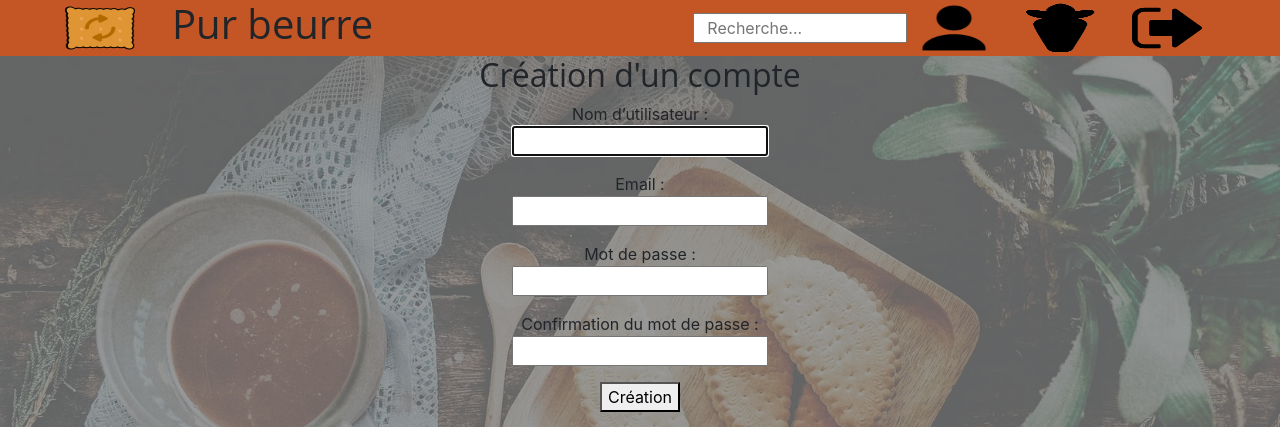
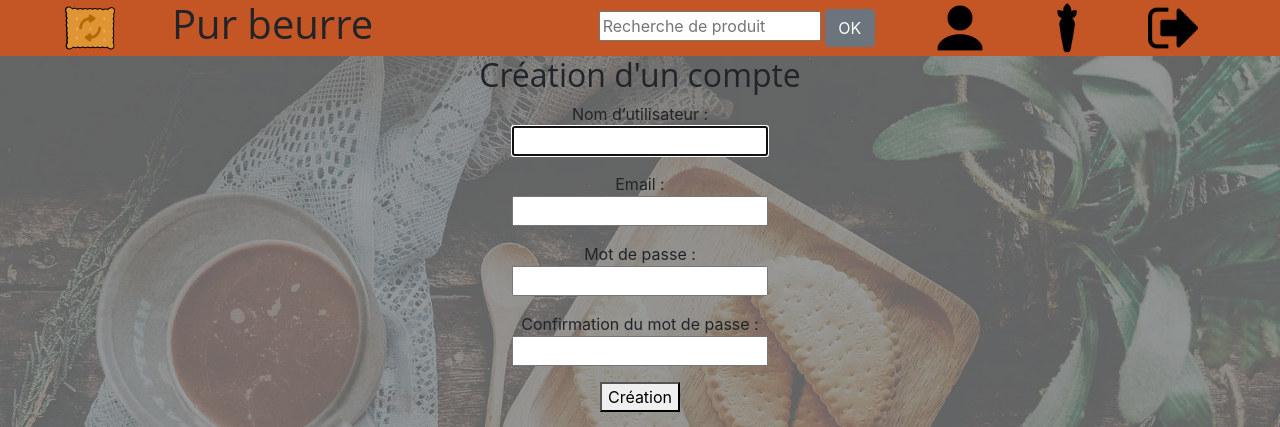
Before and after one commit to Digoin/p11, a Django app: page /signup/ in a window 1280 px wide. Shown: the top 427 px of the page. Run offline with Django 3.2, Linux system fonts and the light colour scheme; some libraries are stand-ins or nearby versions.

Commit message:
header adjustements

```diff
--- a/pur_beurre/main_site/static/main_site/css/style.css
+++ b/pur_beurre/main_site/static/main_site/css/style.css
@@ -18,17 +18,16 @@ footer {
     background-color: #DE9440;
 }
 
+.header-logo {
+    height: 50px;
+}
+
 .bg-img {
     background-color:rgba(0, 0, 0, 0.5);
     background-attachment: fixed;
     background-size: cover;
     background-image: url("../img/main-page-back-ground.png");
     height: 100%;
-}
-
-.img-reverse {
-    -webkit-transform: scaleX(-1);
-    transform: scaleX(-1);
 }
 
 .product-presentation {
--- a/pur_beurre/templates/base/base.html
+++ b/pur_beurre/templates/base/base.html
@@ -10,12 +10,15 @@
 </head>
 <body class="container-fluid bg-image bg-img">
     <header class="row align-items-center justify-content-center">
-      <a class="col-1" href="{% url 'main_site:home' %}"><img class="img-fluid" style="height: 50px; width: 70px" src="{% static 'main_site/img/pur_beurre_logo.png' %}"></a>
-      <h1 class="col-2 col-sm-3 col-md-4 col-lg-5">Pur beurre</h1>
-      <input class="col-4 col-sm-3 col-lg-2" type="text" placeholder="Recherche...">
-      <a class="col-4 col-sm-1" href="{% url 'main_site:account' %}"><img class="img-fluid" style="height: 50px; width: 70px" src="{% static 'main_site/img/user-logo.png' %}"></a>
-      <a class="col-4 col-sm-1" href="{% url 'main_site:favorites' %}"><img class="img-fluid" style="height: 50px; width: 70px" src="{% static 'main_site/img/carrot-logo.png' %}"></a>
-      <a class="col-4 col-sm-1" href="{% url 'user_management:logout' %}"><img class="img-fluid"style="height: 50px; width: 70px" src="{% static 'main_site/img/deconection-logo.png' %}"></a>
+      <a class="col-4 col-xs-3 col-sm-2 col-md-1" href="{% url 'main_site:home' %}"><img class="img-fluid header-logo" src="{% static 'main_site/img/pur_beurre_logo.png' %}"></a>
+      <h1 class="col-6 col-sm-4">Pur beurre</h1>
+      <form class="col-12 col-xs-10 col-sm-6 col-md-4 col-lg-3" action = "/research/" method = "get">
+        <input class="col-9" id="product_searched" type="text" name="product_searched" placeholder="Recherche de produit">
+        <input class="btn btn-secondary col-2"  type="submit" value="OK">
+      </form>
+      <a class="col-4 col-md-1 text-center" href="{% url 'main_site:account' %}"><img class="img-fluid header-logo" src="{% static 'main_site/img/user-logo.png' %}"></a>
+      <a class="col-4 col-md-1 text-center" href="{% url 'main_site:favorites' %}"><img class="img-fluid header-logo" src="{% static 'main_site/img/carrot-logo.png' %}"></a>
+      <a class="col-4 col-md-1 text-center" href="{% url 'user_management:logout' %}"><img class="img-fluid header-logo" src="{% static 'main_site/img/deconection-logo.png' %}"></a>
     </header>
     <section>
         {% block content %}Page contents{% endblock content %}
```
